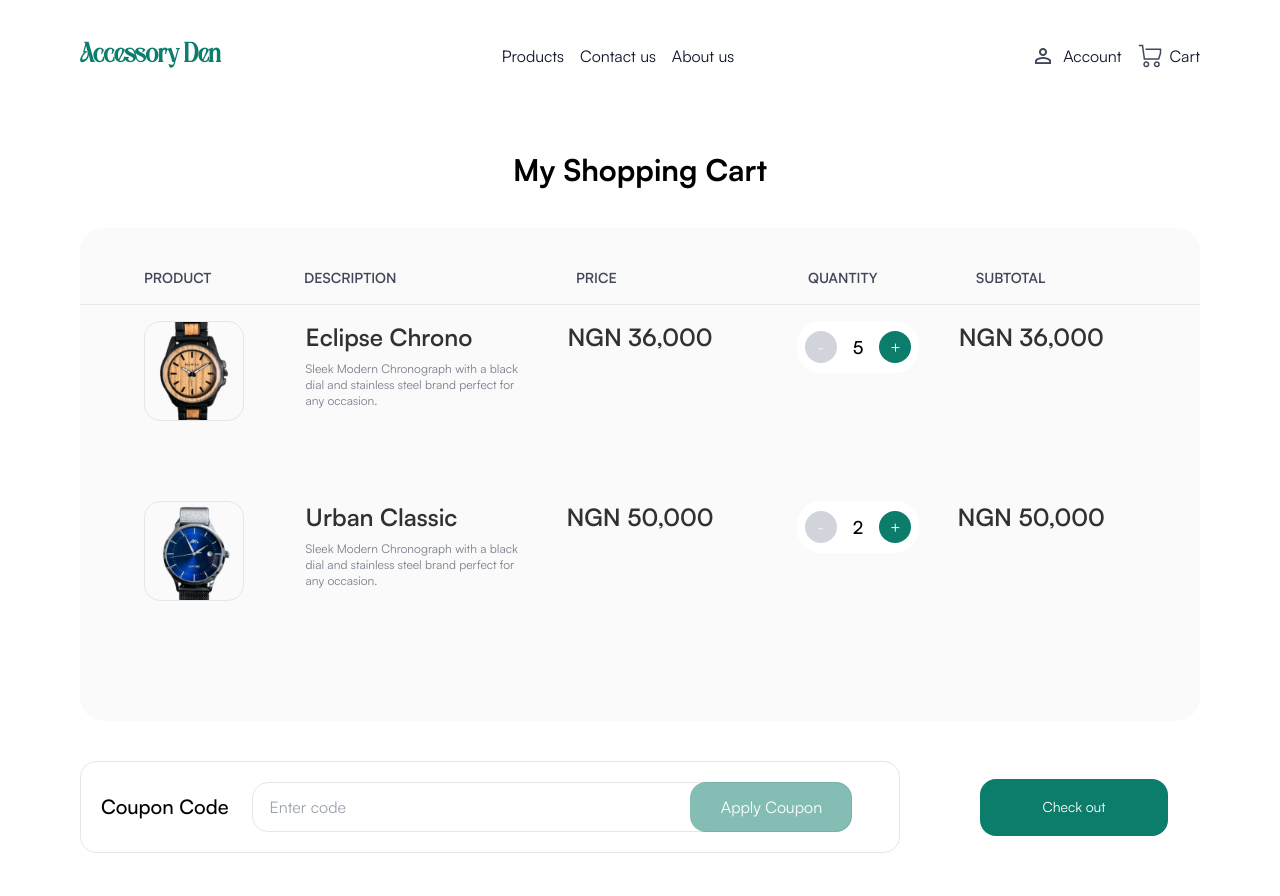
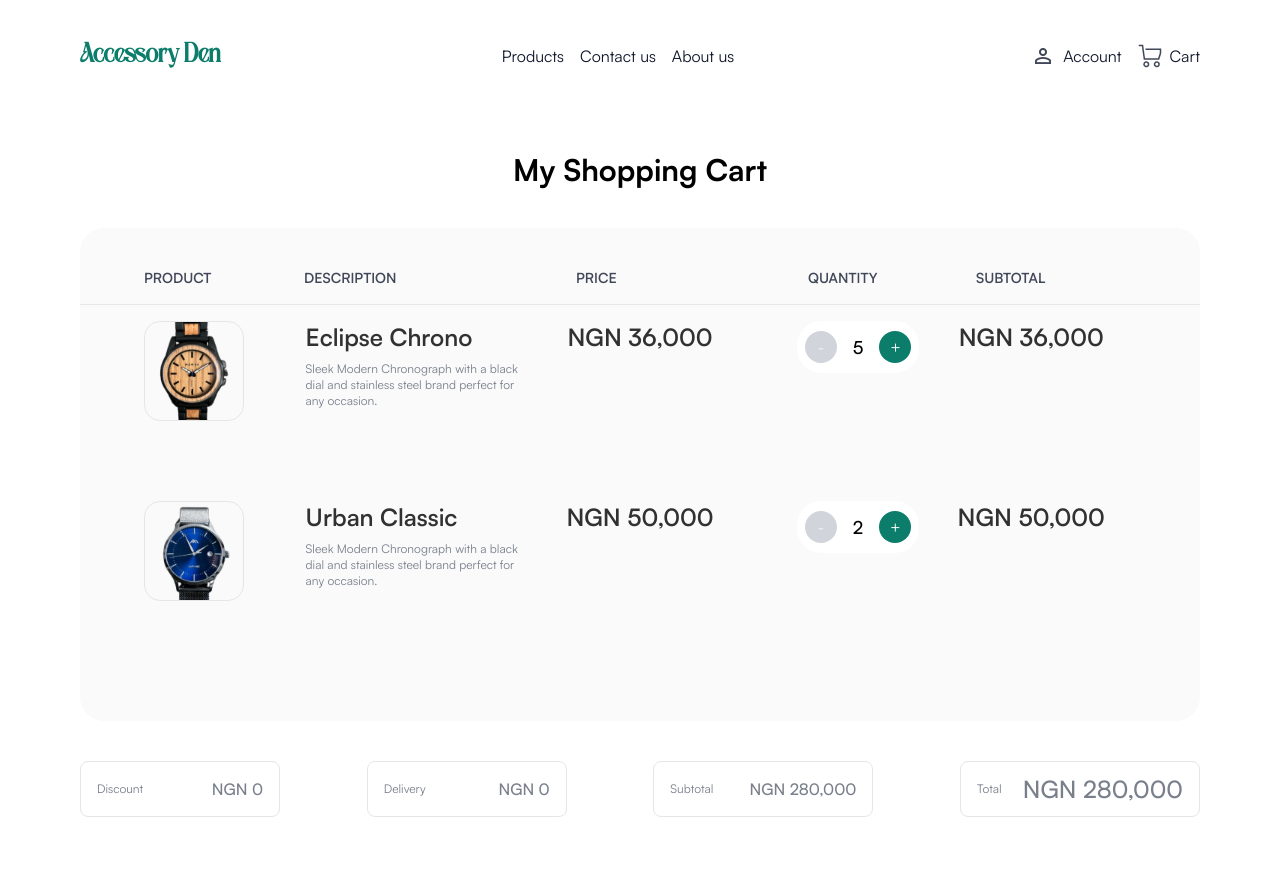
Before and after one commit to oyin-systems/accessory-den, a Next.js app: page /cart in a window 1280 px wide. Shown: the top 896 px of the page. Before the commit the page ends 853 px from the top, so only its background shows below. Built offline with nearby package versions, Linux system fonts and the light colour scheme.

Commit message:
implementation of delivery section on desktop

```diff
--- a/src/app/cart/page.js
+++ b/src/app/cart/page.js
@@ -99,6 +99,36 @@ const Cart = () => {
           ))}
         </div>
 
+        <div className="hidden md:flex justify-between items-center mx-auto my-10 bg-white text-[#797F8B]">
+          <div className="flex items-center justify-between w-[200px] h-[56px] px-4 rounded-lg border border-[#E6E6E6]">
+            <p className="text-xs font-normal leading-5 ">Discount</p>
+            <h2 className="text-base font-medium leading-8">NGN 0</h2>
+          </div>
+          <div className="flex items-center justify-between w-[200px] h-[56px] px-4 rounded-lg border border-[#E6E6E6]">
+            <p className="text-xs font-normal leading-5 ">Delivery</p>
+            <h2 className="text-base font-medium leading-8">NGN 0</h2>
+          </div>
+          <div className="flex items-center justify-between w-[220px] h-[56px] px-4 rounded-lg border border-[#E6E6E6]">
+            <p className="text-xs font-normal leading-5 ">Subtotal</p>
+            <h2 className="text-base font-medium leading-8">NGN 280,000</h2>
+          </div>
+          <div className="flex items-center justify-between w-[240px] h-[56px] px-4 rounded-lg border border-[#E6E6E6]">
+            <p className="text-xs font-normal leading-5 ">Total</p>
+            <h2 className="text-2xl font-medium leading-8">NGN 280,000</h2>
+          </div>
+        </div>
+
+        <div className="md:hidden w-[80vw] mx-10 mt-10 bg-white text-[#797F8B]">
+          <div className="flex justify-between">
+            <p className="text-xs font-normal leading-5 ">Subtotal</p>
+            <h2 className="text-xl font-medium leading-8">NGN 280,000</h2>
+          </div>
+          <div className="flex justify-between">
+            <p className="text-xs font-normal leading-5 ">Total</p>
+            <h2 className="text-2xl font-medium leading-9">NGN 280,000</h2>
+          </div>
+        </div>
+
         <div className="flex flex-col md:flex-row items-center">
           <div className="w-[350px] md:w-[820px] container flex items-center md:mr-20 rounded-lg md:rounded-2xl bg-white mt-10 border border-[#E6E6E6]">
             <div className="flex items-center w-fit h-11 md:h-[90px] p-2 md:p-5">
```
